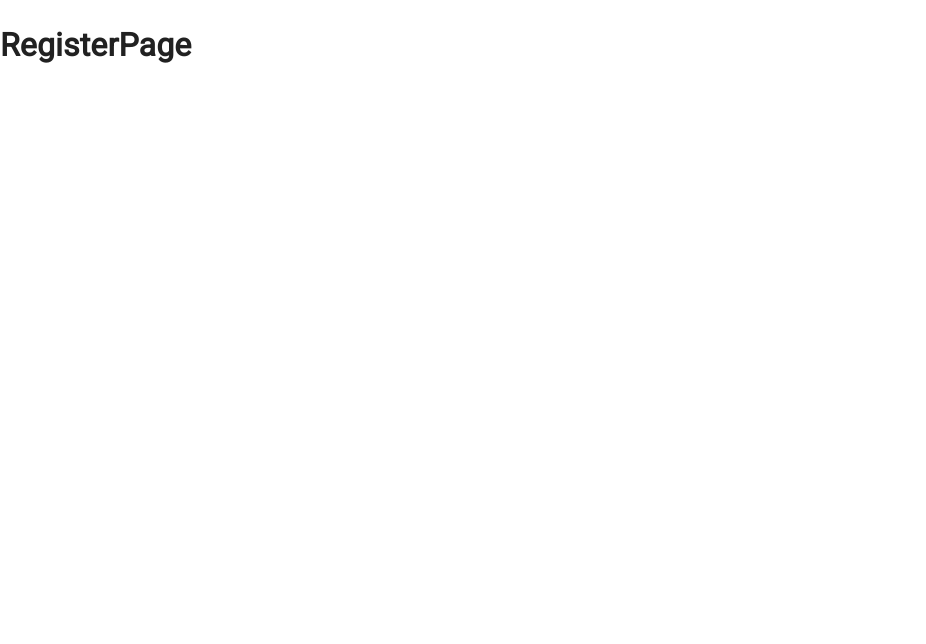
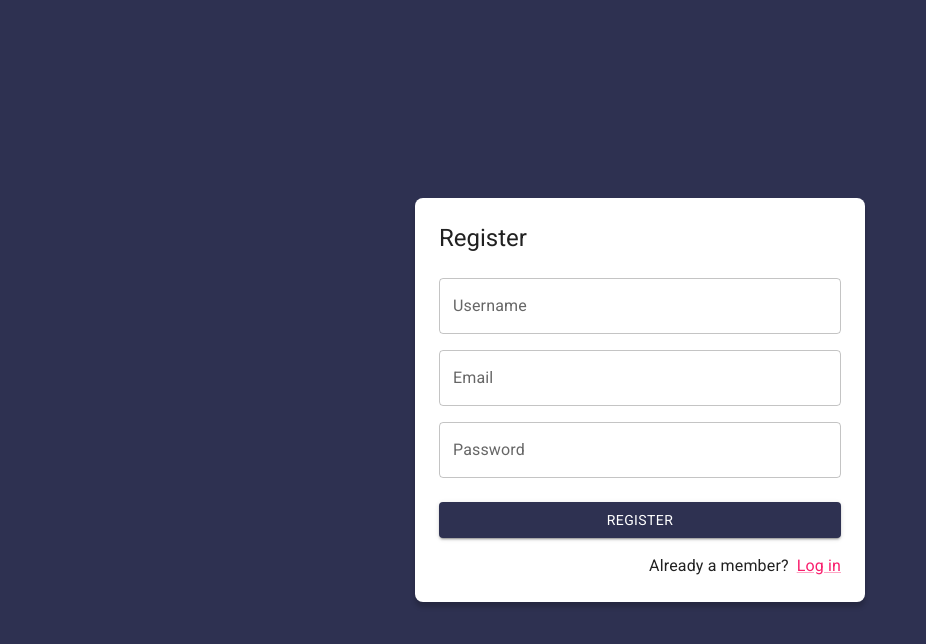
Before and after one commit to InnaIazovskaia/journal-app, a React (Vite) app: page /auth/register in a window 1280 px wide. Shown: the top 644 px of the page, without its empty margins (0-926 px from the left). Built offline with nearby package versions, Linux system fonts and the light colour scheme.

Commit message:
Add html structure in RegisterPage

```diff
--- a/src/auth/pages/RegisterPage.tsx
+++ b/src/auth/pages/RegisterPage.tsx
@@ -1 +1,52 @@
-export const RegisterPage = (): JSX.Element => <h1>RegisterPage</h1>;
+import { Link as RouterLink } from "react-router-dom";
+import { Google } from "@mui/icons-material";
+import { Button, Grid, Link, TextField, Typography } from "@mui/material";
+import { AuthLayout } from "../layout/AuthLayout";
+
+export const RegisterPage = (): JSX.Element => (
+  <AuthLayout title="Register">
+    <form>
+      <Grid container>
+        <Grid item xs={12} sx={{ mt: 2 }}>
+          <TextField
+            label="Username"
+            type="text"
+            placeholder="Username"
+            fullWidth
+          />
+        </Grid>
+        <Grid item xs={12} sx={{ mt: 2 }}>
+          <TextField
+            label="Email"
+            type="email"
+            placeholder="email@googl.com"
+            fullWidth
+          />
+        </Grid>
+        <Grid item xs={12} sx={{ mt: 2 }}>
+          <TextField
+            label="Password"
+            type="password"
+            placeholder="Password"
+            fullWidth
+          />
+        </Grid>
+
+        <Grid container spacing={2} sx={{ mb: 2, mt: 1 }}>
+          <Grid item xs={12}>
+            <Button variant="contained" fullWidth>
+              Register
+            </Button>
+          </Grid>
+        </Grid>
+
+        <Grid container direction="row" justifyContent="end">
+          <Typography sx={{ mr: 1 }}> Already a member? </Typography>
+          <Link component={RouterLink} color="#f91f6d" to="/auth/login">
+            Log in
+          </Link>
+        </Grid>
+      </Grid>
+    </form>
+  </AuthLayout>
+);
```
